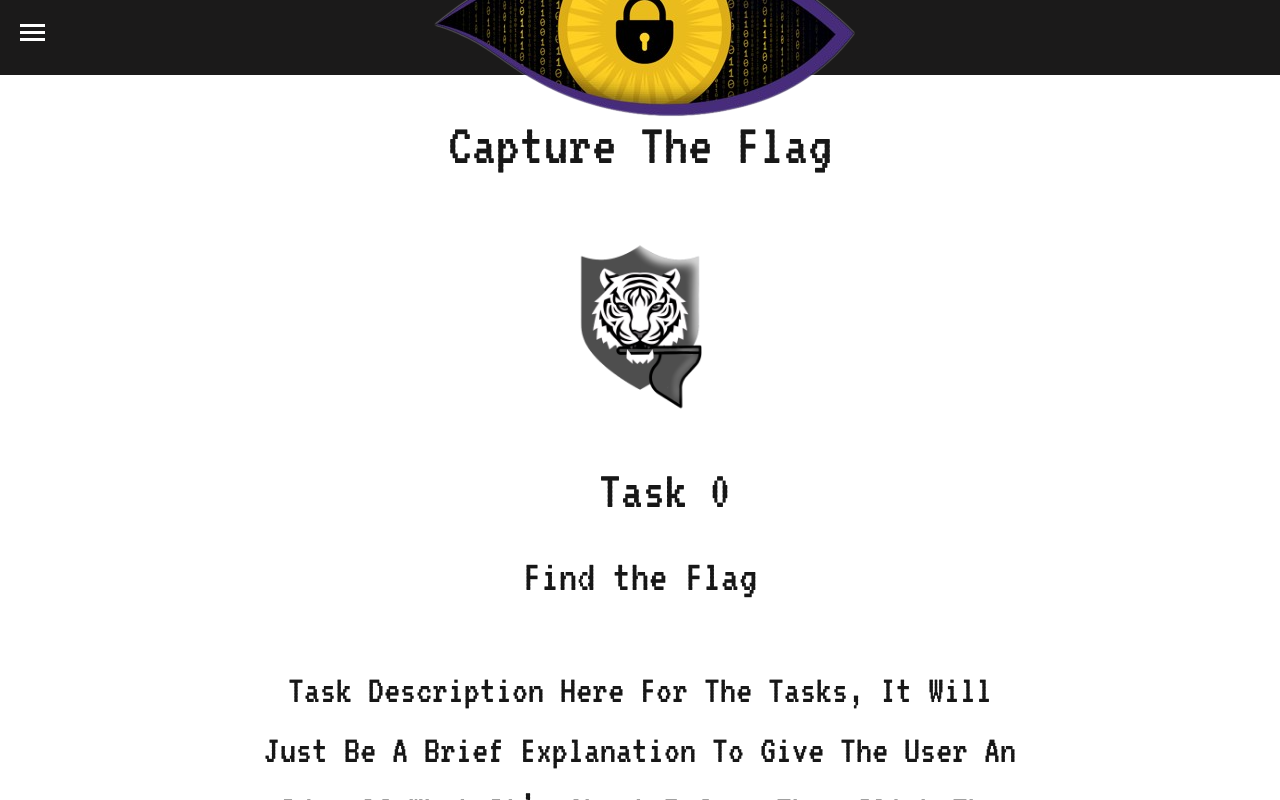
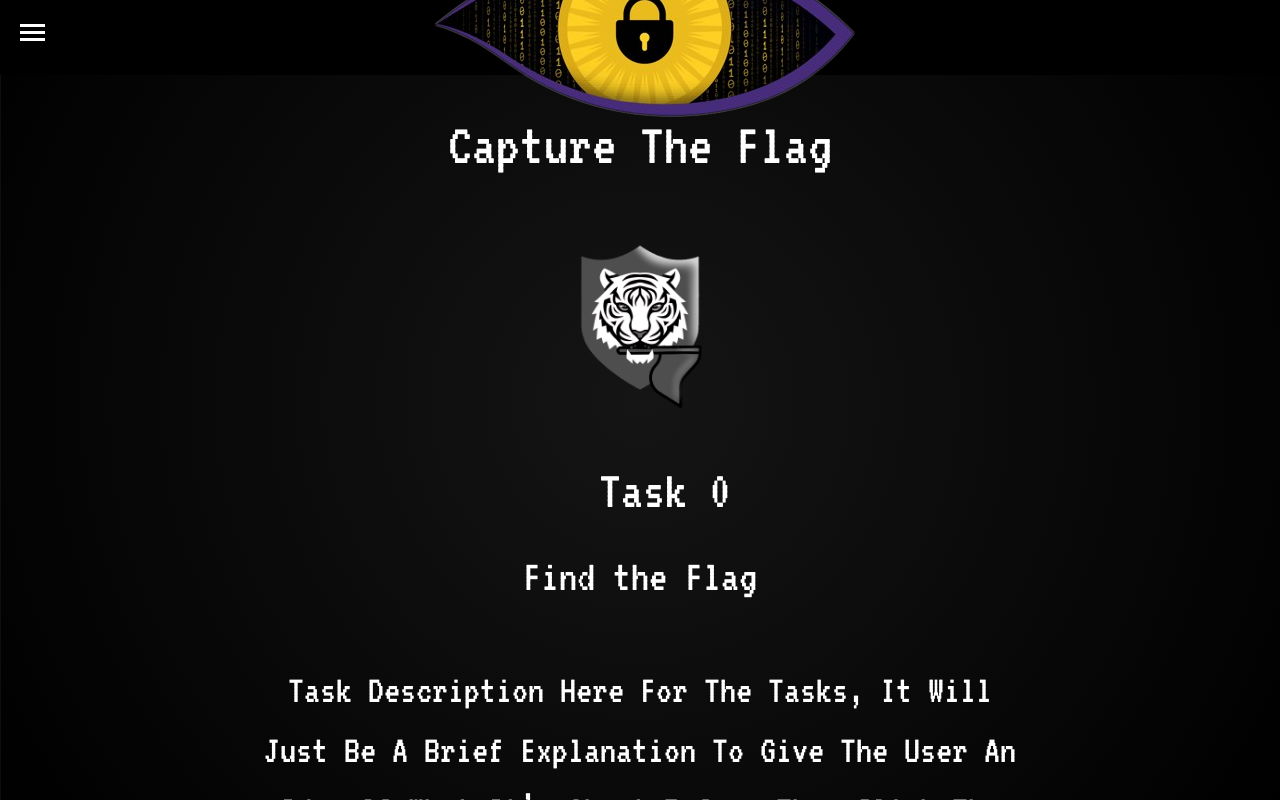
Before and after one commit to CSC-3380-Spring-2025/Team-30, a Next.js app: page /CTFS in a window 1280 px wide. Shown: the top 800 px of the page. Built offline with nearby package versions, Linux system fonts and the light colour scheme.

Commit message:
Changed the Background Design and Color Scheme

```diff
--- a/src/components/BottomHeader/BottomHeader.module.css
+++ b/src/components/BottomHeader/BottomHeader.module.css
@@ -1,6 +1,6 @@
 
 .bottomBox {
-  background-color: #1b1a1a;
+  background-color: black;
   height: 100px;
   width: 100vw; /* Full viewport width */
   display: flex;
--- a/src/components/HamburgerMenu/Hamburger.module.css
+++ b/src/components/HamburgerMenu/Hamburger.module.css
@@ -36,7 +36,7 @@
   left: -100%;
   width: 250px; /* Adjust the width as needed */
   height: 100vh; /* Full height of the viewport */
-  background-color: #242424;
+  background-color: #161515;
   box-shadow: 2px 0 8px rgba(0, 0, 0, 0.1);
   transition: left 0.3s ease;
   z-index: 999;
--- a/src/components/TopHeader/TopHeader.module.css
+++ b/src/components/TopHeader/TopHeader.module.css
@@ -2,7 +2,7 @@
   display: flex;
   justify-content: center; /* Center horizontally */
   align-items: center; /* Center vertically */
-  background-color: #1b1a1a;
+  background-color: black;
   height: 75px;
   width: 100vw; /* Only the content width */
   padding-top: 5px;
--- a/src/pages/About.tsx
+++ b/src/pages/About.tsx
@@ -8,14 +8,6 @@ export default function Home() {
 //gonna have to figure out how to make the text appear as the picture slides
 //its not actively registering that the cursor is still over the proximity of the image so it just slides back before i move the cursor
 
-  const handleHover = () => {
-    if (!isMoving) {
-      setIsMoving(true);
-      setTimeout(() => {
-        setIsMoving(false);
-      }, 10000);
-    }
-  };
 
   return (
     <div className={styles.container}>
@@ -29,8 +21,7 @@ export default function Home() {
         <div className={styles.year}>2024-2025</div>
         <div className={styles.president}>
           <div className={styles.pic}>
-            <img src="./images/SSLPresident.png" alt="SSL President" className={`${styles.picture} ${isMoving ? styles.animated : ''}`}
-              onMouseEnter={handleHover} />
+            <img src="./images/SSLPresident.png" alt="SSL President" className={`${styles.picture} ${isMoving ? styles.animated : ''}`} />
           </div>
           <p className={styles.name}>
             President: Cameron Shortt
@@ -43,8 +34,7 @@ export default function Home() {
         </div>
         <div className={styles.vicepresident}>
           <div className={styles.pic}>
-            <img src="./images/SSLVicePresident.png" alt="SSL Vice President" className={`${styles.picture} ${isMoving ? styles.animated : ''}`}
-              onMouseEnter={handleHover} />
+            <img src="./images/SSLVicePresident.png" alt="SSL Vice President" className={`${styles.picture} ${isMoving ? styles.animated : ''}`} />
           </div>
           <p className={styles.name}>
             Vice President: Ronald Gibson
@@ -57,8 +47,7 @@ export default function Home() {
         </div>
         <div className={styles.secratary}>
           <div className={styles.pic}>
-            <img src="./images/SSLSecratary.png" alt="SSL Secratary" className={`${styles.picture} ${isMoving ? styles.animated : ''}`}
-              onMouseEnter={handleHover} />
+            <img src="./images/SSLSecratary.png" alt="SSL Secratary" className={`${styles.picture} ${isMoving ? styles.animated : ''}`} />
           </div>
           <p className={styles.name}>
             Secratary: Tai Tran
@@ -71,8 +60,7 @@ export default function Home() {
         </div>
         <div className={styles.treasurer}>
           <div className={styles.pic}>
-            <img src="./images/SSLTreasurer.png" alt="SSL Secratary" className={`${styles.picture} ${isMoving ? styles.animated : ''}`}
-              onMouseEnter={handleHover} />
+            <img src="./images/SSLTreasurer.png" alt="SSL Secratary" className={`${styles.picture} ${isMoving ? styles.animated : ''}`} />
           </div>
           <p className={styles.name}>
             Treasurer: Landon Truong
@@ -83,9 +71,6 @@ export default function Home() {
             </div>
         </div>
       </div>
-      <div className="bottomBox">
-        <p className={`bottomText`}>©2025 Security Society at LSU</p>
-      </div>
     </div>
   );
 }
--- a/src/pages/events.tsx
+++ b/src/pages/events.tsx
@@ -11,7 +11,10 @@ function Events() {
                 style={{
                     width: "80%",
                     margin: "0 auto",
-                    padding: "20px"
+                    padding: "20px",
+                    color: "white",
+                    backgroundColor: "black",
+                    boxShadow: "0 0 12px rgba(34, 34, 34, 0.6), 0 0 24px rgba(13, 13, 13, 0.2)"
                 }}
             >
                 <FullCalendar
@@ -29,7 +32,8 @@ function Events() {
                 style={{
                     margin: "20px 0",
                     display: "flex",
-                    justifyContent: "center"
+                    justifyContent: "center",
+
                 }}
             >
                 <Button text="Create Event" />
--- a/src/styles/globals.css
+++ b/src/styles/globals.css
@@ -3,42 +3,68 @@
 
 
 :root {
-  --background: #ffffff;
-  --foreground: #171717;
+  --background: radial-gradient(circle, rgba(22, 21, 21, 1) 0%, rgba(0, 0, 0, 1) 100%);
+  --foreground: white;
 }
 
 @media (prefers-color-scheme: dark) {
   :root {
-    --background: #202020;
-    --foreground: #ededed;
+    --background: radial-gradient(circle, rgba(22, 21, 21, 1) 0%, rgba(0, 0, 0, 1) 100%);
+    --foreground: white;
   }
 }
 
+html {
+  height: 100%;
+  width: 100%;
+
+  background-image:
+    linear-gradient(to right, rgba(255, 255, 255, 0.05) 1px, transparent 1px),
+    linear-gradient(to bottom, rgba(255, 255, 255, 0.05) 1px, transparent 1px),
+    radial-gradient(circle at center, #161515 0%, #000000 100%);
+  background-size: 40px 40px, 40px 40px, cover;
+  background-repeat: repeat, repeat, no-repeat;
+  background-position: top left, top left, center;
+  background-attachment: fixed;
+}
+
 body {
-  background: var(--background);
-  color: var(--foreground);
   font-family: "VT323", monospace;
-  font-weight: 400;
-  font-style: normal;
+  color: white;
+  margin: 0;
+  padding: 0;
+  min-height: 100%;
+}
+
+html, body {
+  margin: 0;
+  padding: 0;
+  height: 100%;
+  width: 100%;
 }
 
 .app-container {
   display: flex;
   flex-direction: column;
   height: 100vh;
+
 }
 
 .app-content {
-  flex: 1; /* Makes the main content fill available space */
-  display: flex; /* Optional: use if you want content inside to also use flexbox */
+  flex: 1;
+  display: flex;
   flex-direction: column;
 }
 
+*::-webkit-scrollbar {
+  width: 8px;
+}
+
 *::-webkit-scrollbar-thumb {
-  background: rgba(0, 0, 0, 0.3); /* Slight transparency for visibility */
-  border-radius: 4px; /* Rounded edges */
+  background: black;
+  border-radius: 4px;
 }
 
 *::-webkit-scrollbar-track {
-  background: transparent; /* Transparent scrollbar track */
+  background: #161515;
 }
--- a/src/styles/styles.css
+++ b/src/styles/styles.css
@@ -8,6 +8,7 @@
   display: flex;
   flex-direction: column;
   height: 100vh; /* Full height */
+
 }
 
 .homepagePicture {
```
Also changed, not shown: src/pages/About.module.css (+0 -20 lines).
